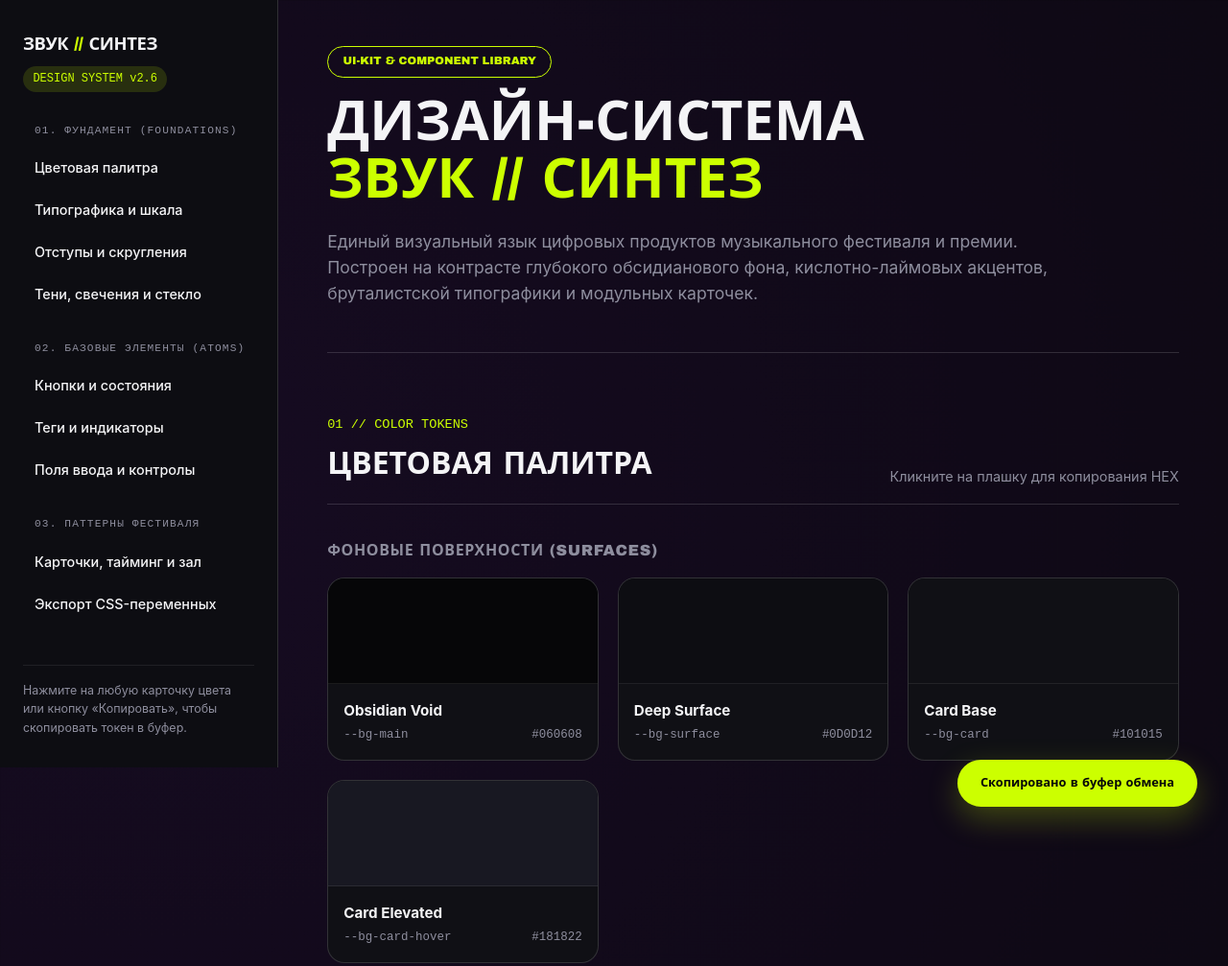
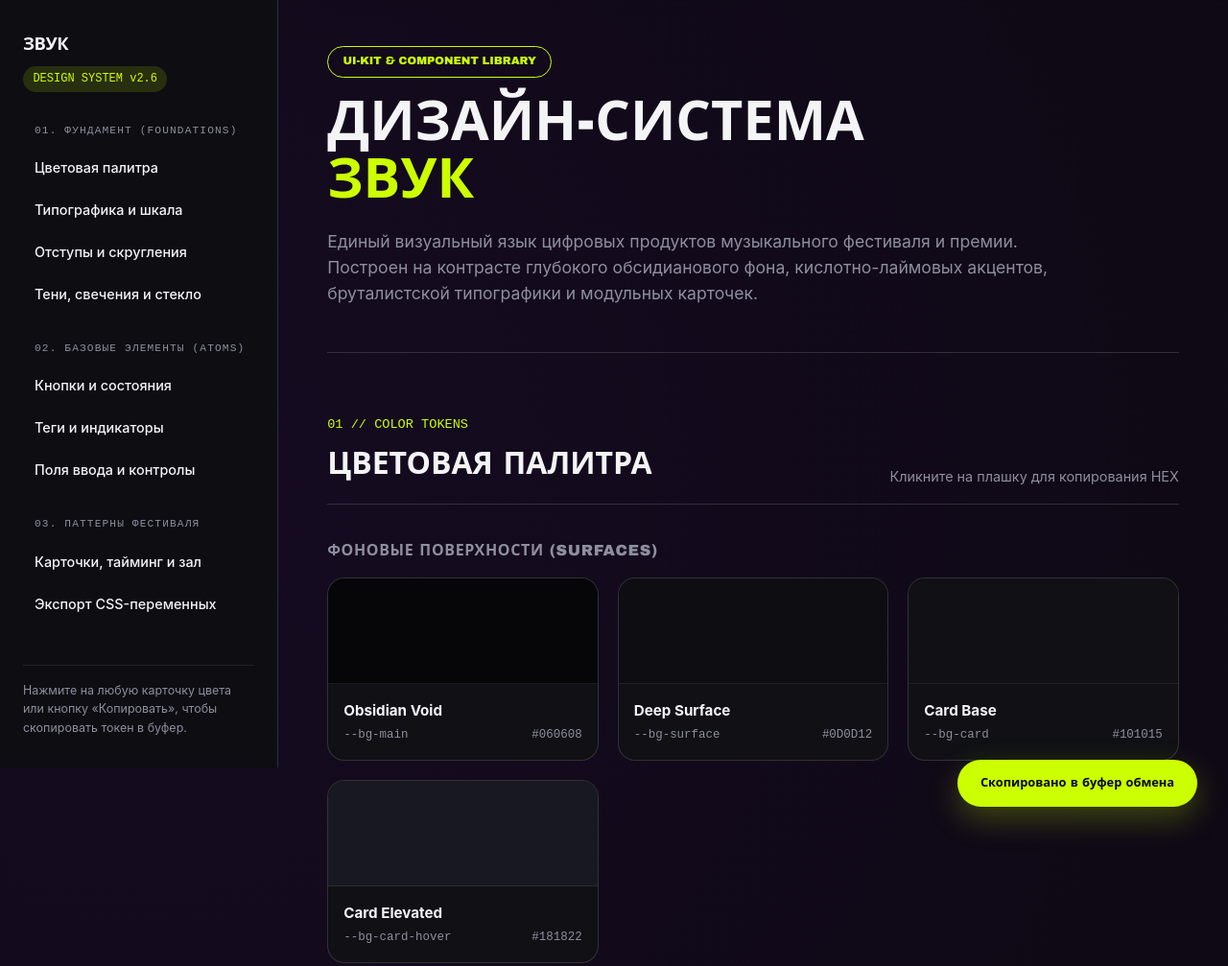
Before and after one commit to imfamous1/group_project_web_design, a plain HTML site: page index.html in a window 1280 px wide. Shown: the top 1007 px of the page at 96% size. Drawn offline with Linux system fonts and the light colour scheme.

Commit message:
change logo header, delete "Синтез"

```diff
--- a/index.html
+++ b/index.html
@@ -716,7 +716,7 @@
     <!-- БОКОВАЯ НАВИГАЦИЯ -->
     <aside class="ds-sidebar">
         <div>
-            <div class="ds-brand">ЗВУК <span>//</span> СИНТЕЗ</div>
+            <div class="ds-brand">ЗВУК</div>
             <div class="ds-version">DESIGN SYSTEM v2.6</div>
 
             <div class="ds-nav-group">
@@ -756,7 +756,7 @@
     <main class="ds-main">
         <div class="ds-hero">
             <span class="tag-pill tag-outline">UI-KIT & COMPONENT LIBRARY</span>
-            <h1>ДИЗАЙН-СИСТЕМА <br><span style="color: var(--accent-lime);">ЗВУК // СИНТЕЗ</span></h1>
+            <h1>ДИЗАЙН-СИСТЕМА <br><span style="color: var(--accent-lime);">ЗВУК</span></h1>
             <p>
                 Единый визуальный язык цифровых продуктов музыкального фестиваля и премии. Построен на контрасте глубокого обсидианового фона, кислотно-лаймовых акцентов, бруталистской типографики и модульных карточек.
             </p>
```
